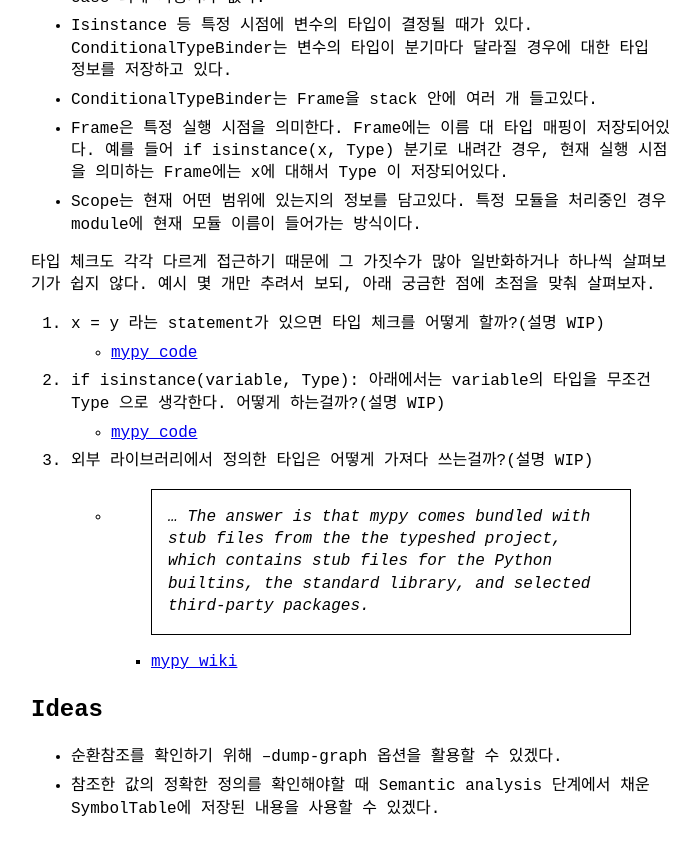
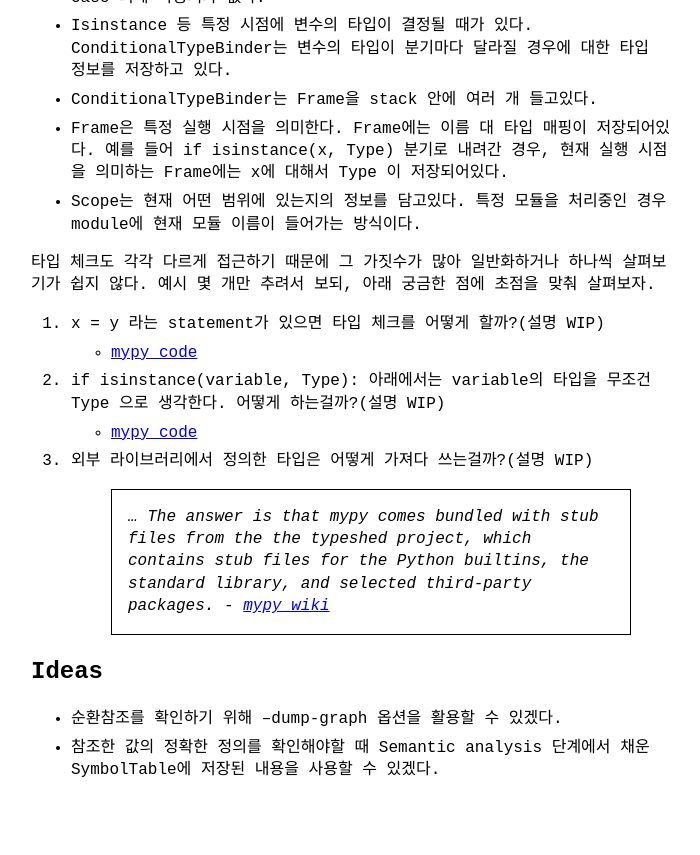
Before and after one commit to yangkyeongmo/yangkyeongmo.github.io, a Jekyll site: the page built from _posts/2022-06-06-mypy-internals.md, in a window 1280 px wide and 900 px high, scrolled down 10716 px. Shown: the top 855 px of the window, without its empty margins (289-989 px from the left). Built offline with Jekyll 4.4.1, drawn with Linux system fonts in a browser that asks for light colours; our own code applies the rules of GitHub Pages for plain Markdown files.

Commit message:
fix: some fixes

```diff
--- a/_posts/2022-06-06-mypy-internals.md
+++ b/_posts/2022-06-06-mypy-internals.md
@@ -262,7 +262,7 @@ expression AST 노드를 타입과 매핑하는 역할. 각 subexpression AST
 2. if isinstance(variable, Type): 아래에서는 variable의 타입을 무조건 Type 으로 생각한다. 어떻게 하는걸까?(설명 WIP)
     - [mypy code](https://github.com/python/mypy/blob/master/mypy/checker.py#L3592)
 3. 외부 라이브러리에서 정의한 타입은 어떻게 가져다 쓰는걸까?(설명 WIP)
-    - > … The answer is that mypy comes bundled with stub files from the the typeshed project, which contains stub files for the Python builtins, the standard library, and selected third-party packages.
+    > … The answer is that mypy comes bundled with stub files from the the typeshed project, which contains stub files for the Python builtins, the standard library, and selected third-party packages.
         - [mypy wiki](https://mypy.readthedocs.io/en/stable/getting_started.html#stubs-files-and-typeshed)
 
 # Ideas
```
Also changed, not shown: 1 other file.
